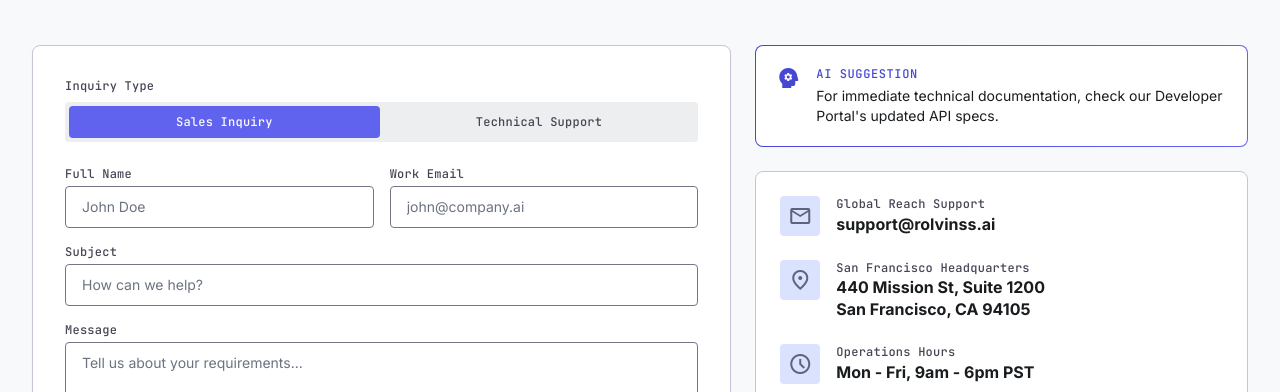
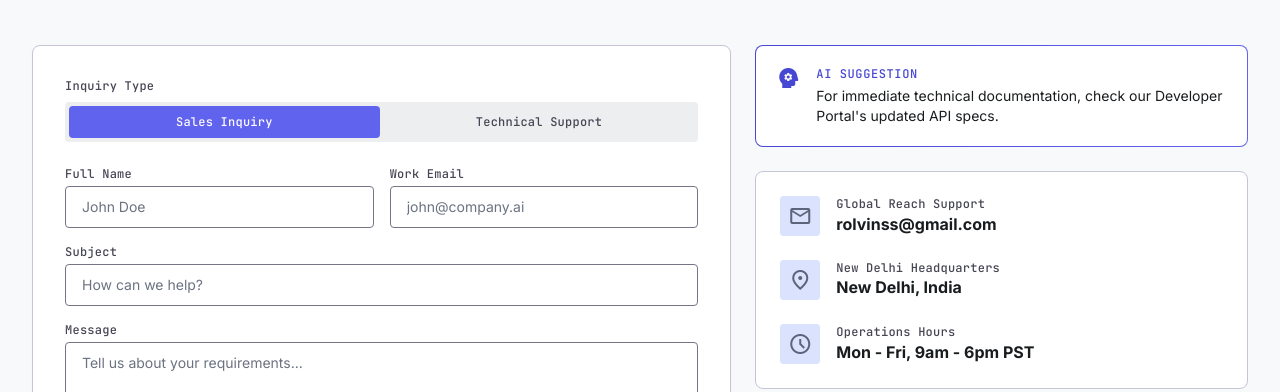
Before and after one commit to rolvinss/auraflowai, a plain HTML site: page contact_us_content_ai/code.html in a window 1280 px wide. Shown: the part 195-587 px from the top of the page. Drawn offline with nearby package versions, Linux system fonts and the light colour scheme.

Commit message:
some commit

```diff
--- a/contact_us_content_ai/code.html
+++ b/contact_us_content_ai/code.html
@@ -102,7 +102,7 @@
 </div>
 <div>
 <p class="font-label-md text-label-md text-on-surface-variant">Global Reach Support</p>
-<p class="font-body-lg text-body-lg font-semibold text-on-surface">support@rolvinss.ai</p>
+<p class="font-body-lg text-body-lg font-semibold text-on-surface">rolvinss@gmail.com</p>
 </div>
 </div>
 <div class="flex items-start gap-4">
@@ -110,10 +110,9 @@
 <span class="material-symbols-outlined">location_on</span>
 </div>
 <div>
-<p class="font-label-md text-label-md text-on-surface-variant">San Francisco Headquarters</p>
+<p class="font-label-md text-label-md text-on-surface-variant">New Delhi Headquarters</p>
 <p class="font-body-lg text-body-lg font-semibold text-on-surface leading-snug">
-                                440 Mission St, Suite 1200<br/>
-                                San Francisco, CA 94105
+                                New Delhi, India
                             </p>
 </div>
 </div>
```
